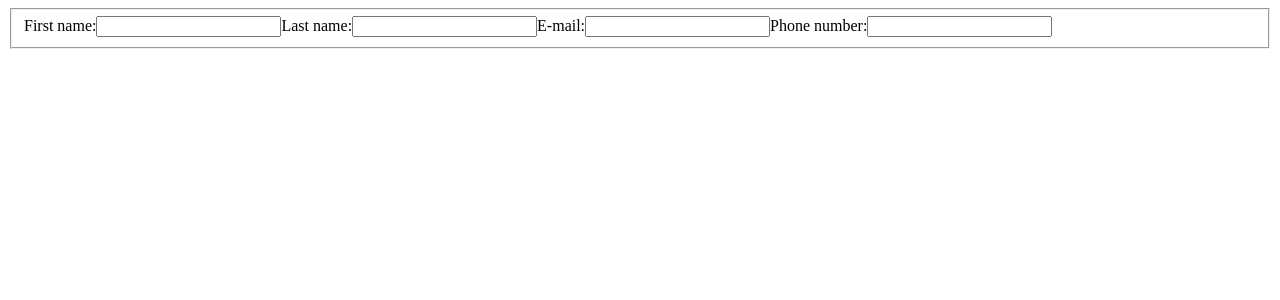
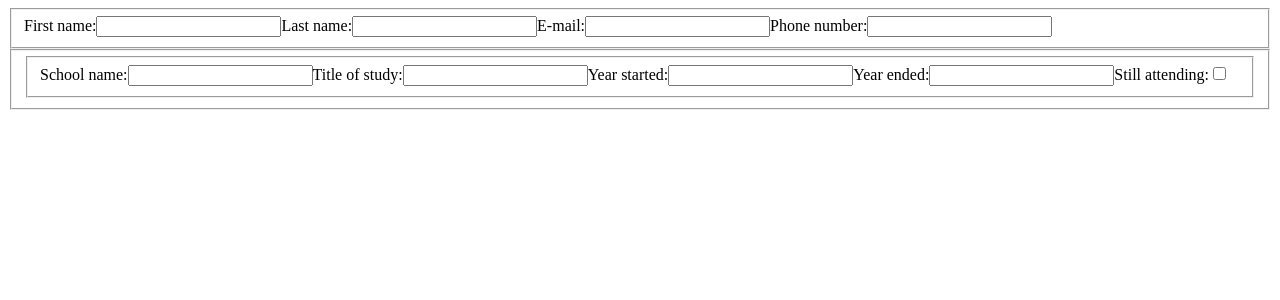
Before and after one commit to bigacz/cv-creator, a React (Vite) app: page / in a window 1280 px wide. Shown: the top 300 px of the page. Built offline with nearby package versions, Linux system fonts and the light colour scheme.

Commit message:
add education editor

```diff
--- a/src/components/CvCreator.jsx
+++ b/src/components/CvCreator.jsx
@@ -4,8 +4,8 @@ import Editor from './editor/Editor';
 import Preview from './preview/Preview';
 
 function CvCreator() {
-  const [credentials, setCredentials] = useState(defaultCredentials);
-  const [schools, setSchools] = useState([]);
+  const [credentials, setCredentials] = useState({ ...defaultCredentials });
+  const [schools, setSchools] = useState([{ ...defaultSchool }]);
   const [jobs, setJobs] = useState([]);
 
   const cvData = { credentials, schools, jobs };
@@ -18,7 +18,22 @@ function CvCreator() {
     setCredentials(newCredentials);
   }
 
-  const handlers = { handleCredentialsChange };
+  function handleSchoolsChange(id, name, value) {
+    const editedSchoolIndex = schools.findIndex((e) => {
+      return e.id == id;
+    });
+
+    console.log(value);
+
+    const editedSchool = schools[editedSchoolIndex];
+
+    const newSchool = { ...editedSchool, [name]: value };
+    const newSchools = schools.toSpliced(editedSchoolIndex, 1, newSchool);
+
+    setSchools(newSchools);
+  }
+
+  const handlers = { handleCredentialsChange, handleSchoolsChange };
 
   return (
     <div>
@@ -36,3 +51,12 @@ const defaultCredentials = {
   email: '',
   phone: '',
 };
+
+const defaultSchool = {
+  id: 0,
+  schoolName: '',
+  studyTitle: '',
+  yearStarted: '',
+  yearEnded: '',
+  isEnded: '',
+};
--- a/src/components/editor/Editor.jsx
+++ b/src/components/editor/Editor.jsx
@@ -3,8 +3,8 @@ import ExperienceEditor from './ExperienceEditor';
 import GeneralEditor from './GeneralEditor';
 
 function Editor({ cvData, handlers }) {
-  const { credentials } = cvData;
-  const { handleCredentialsChange } = handlers;
+  const { credentials, schools } = cvData;
+  const { handleCredentialsChange, handleSchoolsChange } = handlers;
 
   return (
     <div>
@@ -12,7 +12,7 @@ function Editor({ cvData, handlers }) {
         credentials={credentials}
         handleChange={handleCredentialsChange}
       />
-      <EducationEditor />
+      <EducationEditor schools={schools} handleChange={handleSchoolsChange} />
       <ExperienceEditor />
     </div>
   );
--- a/src/components/editor/EducationEditor.jsx
+++ b/src/components/editor/EducationEditor.jsx
@@ -1,3 +1,65 @@
-function EducationEditor() {}
+function EducationEditor({ schools, handleChange }) {
+  const schoolFieldsets = schools.map((school) => {
+    const { id, schoolName, studyTitle, yearStarted, yearEnded, isEnded } =
+      school;
+
+    return (
+      <fieldset key={id} data-index={id}>
+        <label>
+          School name:
+          <input
+            type="text"
+            value={schoolName}
+            onChange={(event) => {
+              handleChange(id, 'schoolName', event.target.value);
+            }}
+          />
+        </label>
+        <label>
+          Title of study:
+          <input
+            type="text"
+            value={studyTitle}
+            onChange={(event) => {
+              handleChange(id, 'studyTitle', event.target.value);
+            }}
+          />
+        </label>
+        <label>
+          Year started:
+          <input
+            type="number"
+            value={yearStarted}
+            onChange={(event) => {
+              handleChange(id, 'yearStarted', event.target.value);
+            }}
+          />
+        </label>
+        <label>
+          Year ended:
+          <input
+            type="number"
+            value={yearEnded}
+            onChange={(event) => {
+              handleChange(id, 'yearEnded', event.target.value);
+            }}
+          />
+        </label>
+        <label>
+          Still attending:
+          <input
+            type="checkbox"
+            checked={isEnded}
+            onChange={(event) => {
+              handleChange(id, 'isEnded', event.target.checked);
+            }}
+          />
+        </label>
+      </fieldset>
+    );
+  });
+
+  return <fieldset>{schoolFieldsets}</fieldset>;
+}
 
 export default EducationEditor;
```
